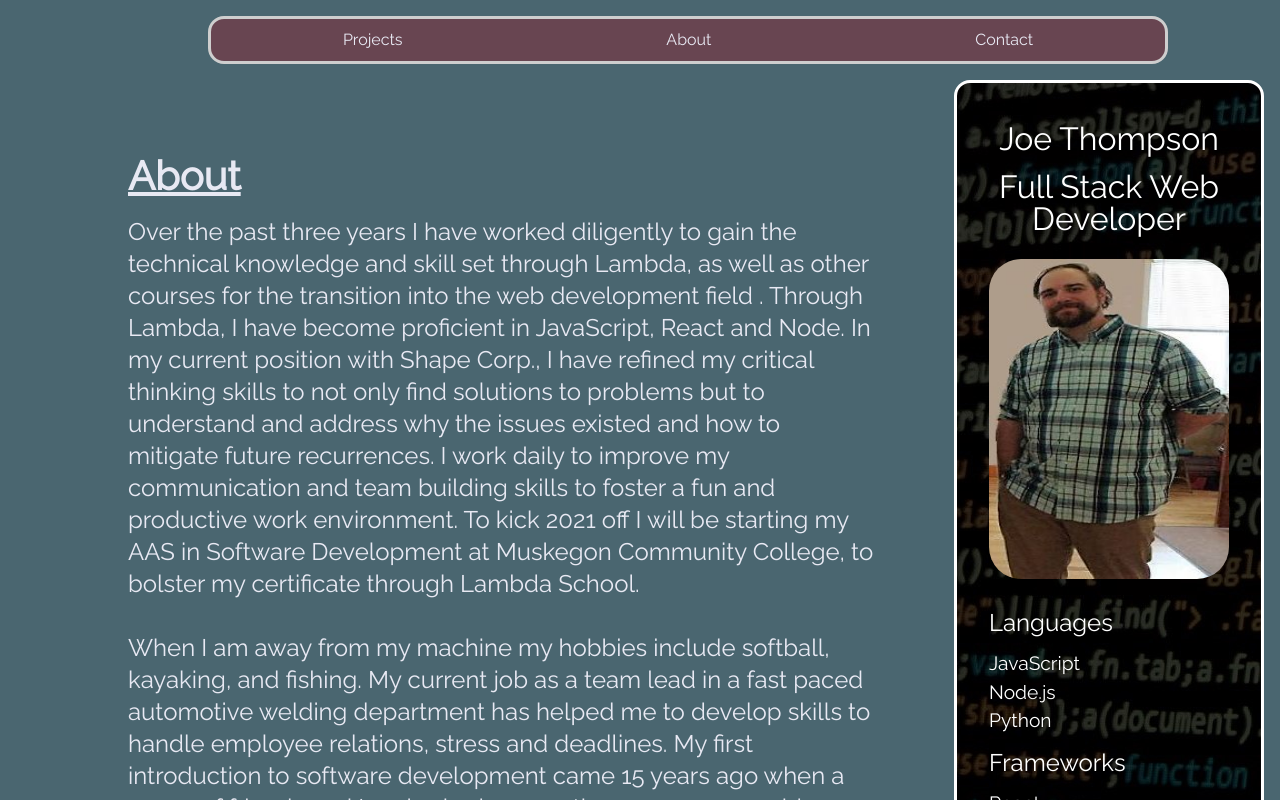
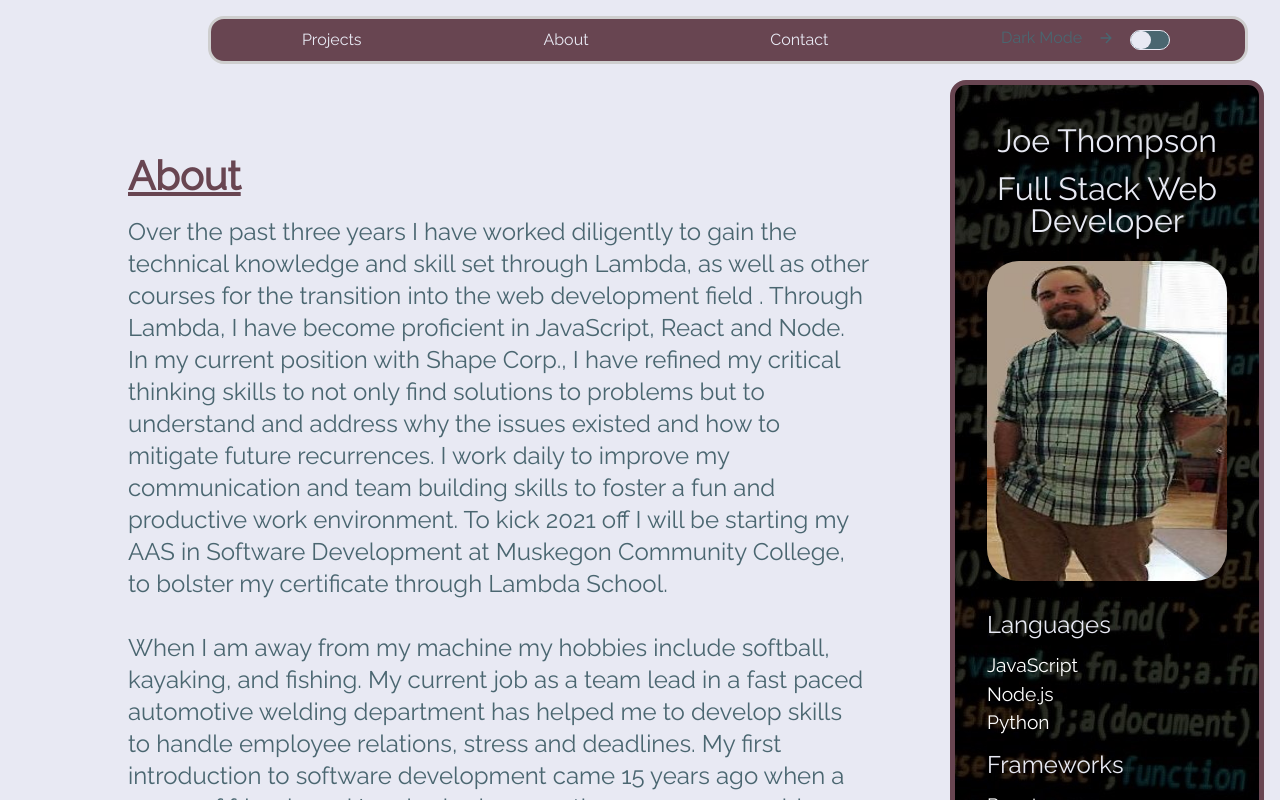
Before and after one commit to Joe-Thompson/portfolio_react, a React (Create React App) app in the folder portfolio/: page /contact in a window 1280 px wide. Shown: the top 800 px of the page. Built offline with nearby package versions, Linux system fonts and the light colour scheme.

Commit message:
implemented dark mode

```diff
--- a/portfolio/public/index.html
+++ b/portfolio/public/index.html
@@ -44,5 +44,6 @@
       To begin the development, run `npm start` or `yarn start`.
       To create a production bundle, use `npm run build` or `yarn build`.
     -->
+    <script src="https://unpkg.com/ionicons@5.2.3/dist/ionicons.js"></script>
   </body>
 </html>
--- a/portfolio/src/components/Nav.js
+++ b/portfolio/src/components/Nav.js
@@ -1,11 +1,31 @@
 import React from 'react';
+import { useDarkMode } from "../utils/darkmode";
 
 function Nav() {
+
+    const [darkMode, setDarkMode] = useDarkMode(false);
+    const toggleMode = e => {
+        e.preventDefault();
+        setDarkMode(!darkMode);
+    };
+
+    let title = 'Dark Mode'
+
     return (
         <div className='nav_container'>
             <a href='#projects'>Projects</a>
             <a href='#about'>About</a>
             <a href='#contactForm'>Contact</a>
+            <div className='dark_mode_container'>
+                <p>{!darkMode ? title : 'Light Mode'}</p>
+                <ion-icon name="arrow-forward-outline"></ion-icon>
+            <div className="dark-mode__toggle">
+                <div
+                    onClick={toggleMode}
+                    className={darkMode ? 'toggle toggled' : 'toggle'}
+                />
+                </div>
+            </div>
         </div>
     )
 }
--- a/portfolio/src/css/index.css
+++ b/portfolio/src/css/index.css
@@ -127,12 +127,13 @@ table {
   border-spacing: 0;
 }
 html {
-  background-color: #4A6670;
+  background-color: #E8E9F3;
 }
 .App {
+  transition: 0.7s ease-in-out;
   padding-left: 4rem;
-  background-color: #4A6670;
-  color: #E8E9F3;
+  background-color: #E8E9F3;
+  color: #4A6670;
   font-family: 'Raleway', sans-serif;
 }
 .title {
@@ -145,7 +146,7 @@ html {
   flex-direction: row;
   justify-content: space-around;
   align-items: center;
-  width: 60rem;
+  width: 65rem;
   height: 3rem;
   margin: 1rem auto 0 9rem;
   border-radius: 1rem;
@@ -186,19 +187,20 @@ html {
   margin-bottom: 1.5rem;
   padding-top: 2rem;
   text-decoration: underline;
+  color: #684551;
 }
 .side_bar {
   padding: 2rem;
   margin: 1rem;
   background-image: url("../images/sidebar_bg.jpg");
   opacity: 20;
-  color: #ffffff;
+  color: #E8E9F3;
   display: flex;
   flex-direction: column;
   justify-content: center;
   width: 20rem;
   border-radius: 1rem;
-  border: 3px solid #ffffff;
+  border: 5px solid #684551;
   position: relative;
 }
 .side_bar hr {
@@ -233,15 +235,17 @@ html {
 .contact_container h1 {
   font-size: 2rem;
   margin: 1rem 2rem;
+  color: #684551;
 }
 .contact_form {
   display: flex;
   flex-direction: column;
-  border: 3px #CECECE solid;
+  border: 3px #684551 solid;
   border-radius: 1rem;
   width: 50rem;
   margin: 2rem 2rem 5rem;
   padding: 2rem;
+  color: #684551;
 }
 .contact_form label {
   font-size: 1.2rem;
@@ -250,12 +254,14 @@ html {
 .contact_form input {
   border-radius: 0.5rem;
   height: 1.5rem;
-  background-color: #E8E9F3;
+  background-color: #CECECE;
+  color: #4A6670;
 }
 .contact_form textarea {
   border-radius: 0.5rem;
   height: 10rem;
-  background-color: #E8E9F3;
+  background-color: #CECECE;
+  color: #4A6670;
 }
 .contact_form button {
   margin: 1rem auto;
@@ -286,6 +292,7 @@ html {
   margin: 2rem 0;
   padding-top: 2rem;
   text-decoration: underline;
+  color: #684551;
 }
 .carousel_container p {
   margin-top: 10rem;
@@ -302,6 +309,7 @@ html {
 .project_about h2 {
   padding-bottom: 1rem;
   font-size: 1.8rem;
+  color: #684551;
 }
 .project_about h5 {
   margin-left: 0;
@@ -325,3 +333,67 @@ html {
   background-color: #684551;
   color: #E8E9F3;
 }
+.dark_mode_container {
+  display: flex;
+  justify-content: flex-end;
+  width: 11rem;
+}
+.dark_mode_container p {
+  margin-right: 1rem;
+}
+.dark_mode_container ion-icon {
+  margin-right: 1rem;
+}
+.dark-mode__toggle {
+  background: #4A6670;
+  border-radius: 50px;
+  border: 1px solid #E8E9F3;
+  height: 20px;
+  position: relative;
+  width: 40px;
+}
+.toggle {
+  background: #E8E9F3;
+  border-radius: 50px;
+  height: 18px;
+  left: 0;
+  position: absolute;
+  transition: 0.2s;
+  width: 20px;
+}
+.toggled {
+  left: 18px;
+}
+.dark-mode {
+  background-color: #4A6670;
+  color: #E8E9F3;
+  transition: 1s ease-in-out;
+}
+.dark-mode html {
+  background-color: #4A6670;
+}
+.dark-mode .App {
+  color: #E8E9F3;
+  background-color: #4A6670;
+  padding-top: 0.3rem;
+  transition: 0.7s ease-in-out;
+}
+.dark-mode .App h1 {
+  color: #E8E9F3;
+}
+.dark-mode .App h2 {
+  color: #E8E9F3;
+}
+.dark-mode .App h3 {
+  color: #E8E9F3;
+}
+.dark-mode .App .contact_container {
+  padding-bottom: 1rem;
+}
+.dark-mode .App .contact_form {
+  color: #E8E9F3;
+  border: 3px #E8E9F3 solid;
+}
+.dark-mode .App .side_bar {
+  border: 5px solid #E8E9F3;
+}
--- /dev/null
+++ b/portfolio/src/less/darkmode.less
@@ -0,0 +1,81 @@
+@import "variables";
+
+.dark_mode_container {
+  display: flex;
+  justify-content: flex-end;
+  width: 11rem;
+
+  p {
+    margin-right: 1rem;
+  }
+
+  ion-icon {
+    margin-right: 1rem;
+  }
+
+}
+.dark-mode__toggle {
+  background: @deep_space_sparkle;
+  border-radius: 50px;
+  border: 1px solid @ghost_white;
+  height: 20px;
+  position: relative;
+  width: 40px;
+}
+
+.toggle {
+  background: @ghost_white;
+  border-radius: 50px;
+  height: 18px;
+  left: 0;
+  position: absolute;
+  transition: 0.2s;
+  width: 20px;
+}
+
+.toggled {
+  left: 18px;
+}
+
+.dark-mode {
+  background-color: @deep_space_sparkle;
+  color: @ghost_white;
+  transition:1s ease-in-out;
+
+  html {
+    background-color: @deep_space_sparkle;
+  }
+
+  .App {
+    color: @ghost_white;
+    background-color: @deep_space_sparkle;
+    padding-top: .3rem;
+    transition:.7s ease-in-out;
+
+    h1 {
+      color: @ghost_white;
+    }
+
+    h2 {
+      color: @ghost_white;
+    }
+
+    h3 {
+      color: @ghost_white;
+    }
+
+    .contact_container {
+      padding-bottom: 1rem;
+
+    }
+
+    .contact_form {
+      color: @ghost_white;
+      border: 3px @ghost_white solid;
+    }
+
+    .side_bar {
+      border: 5px solid @ghost_white;
+    }
+  }
+}
--- a/portfolio/src/less/global.less
+++ b/portfolio/src/less/global.less
@@ -1,12 +1,13 @@
 @import "variables";
 
 html {
-  background-color: @deep_space_sparkle;
+  background-color: @ghost_white;
 }
 .App {
+  transition:.7s ease-in-out;
   padding-left: 4rem;
-  background-color: @deep_space_sparkle;
-  color: @ghost_white;
+  background-color: @ghost_white;
+  color: @deep_space_sparkle;
   font-family: 'Raleway', sans-serif;
 }
 
--- a/portfolio/src/less/index.less
+++ b/portfolio/src/less/index.less
@@ -7,3 +7,4 @@
 @import "./landing";
 @import "contact";
 @import "project";
+@import "darkmode";
--- a/portfolio/src/less/landing.less
+++ b/portfolio/src/less/landing.less
@@ -18,6 +18,7 @@
     margin-bottom: 1.5rem;
     padding-top: 2rem;
     text-decoration: underline;
+    color: @eggplant;
   }
 }
 .side_bar {
@@ -25,13 +26,15 @@
   margin: 1rem;
   background-image: url("../images/sidebar_bg.jpg");
   opacity: 20;
-  color: @side_bar_color;
+  color: @ghost_white;
   display: flex;
   flex-direction: column;
   justify-content: center;
   width: 20rem;
   border-radius: 1rem;
-  border: 3px solid @side_bar_color;
+  border: 5px solid @eggplant;
+  //box-shadow: 0 4px 5px 0 rgba(0,0,0,0.14), 0 1px 10px 0 rgba(0,0,0,0.12), 0 2px 4px -1px rgba(0,0,0,0.3);
+  //-webkit-box-shadow: 0 4px 5px 0 rgba(0,0,0,0.14), 0 1px 10px 0 rgba(0,0,0,0.12), 0 2px 4px -1px rgba(0,0,0,0.3);
   position: relative;
 
 
--- a/portfolio/src/less/navigation.less
+++ b/portfolio/src/less/navigation.less
@@ -6,7 +6,7 @@
   flex-direction: row;
   justify-content: space-around;
   align-items: center;
-  width: 60rem;
+  width: 65rem;
   height: 3rem;
   margin: 1rem auto 0 9rem;
   border-radius: 1rem;
--- a/portfolio/src/less/project.less
+++ b/portfolio/src/less/project.less
@@ -16,6 +16,7 @@
     margin: 2rem 0;
     padding-top: 2rem;
     text-decoration: underline;
+    color: @eggplant;
   }
 
   p {
@@ -36,6 +37,7 @@
   h2 {
     padding-bottom: 1rem;
     font-size: 1.8rem;
+    color: @eggplant;
   }
 
   h5 {
--- /dev/null
+++ b/portfolio/src/utils/darkmode.js
@@ -0,0 +1,16 @@
+import { useLocalStorage} from "./localstorage";
+import { useEffect } from "react";
+
+export const useDarkMode = () => {
+    const [darkMode, setDarkMode] = useLocalStorage("");
+    useEffect(() => {
+        const body = window.document.body;
+        if (darkMode) {
+            body.classList.add("dark-mode");
+        } else {
+            body.classList.remove("dark-mode");
+        }
+    }, [darkMode]);
+
+    return [darkMode, setDarkMode];
+};
--- /dev/null
+++ b/portfolio/src/utils/localstorage.js
@@ -0,0 +1,14 @@
+import { useState } from "react";
+
+export const useLocalStorage = (key, initialValue) => {
+    const [storedValue, setStoredValue] = useState(() => {
+        const item = window.localStorage.getItem(key);
+        return item ? JSON.parse(item) : initialValue;
+    });
+
+    const SetValue = value => {
+        setStoredValue(value);
+        window.localStorage.setItem(key, JSON.stringify(value));
+    };
+    return [storedValue, SetValue];
+};
```
Also changed, not shown: portfolio/src/less/contact.less (+7 -3 lines), 1 other file (tests, documents, lock files or other folders).
